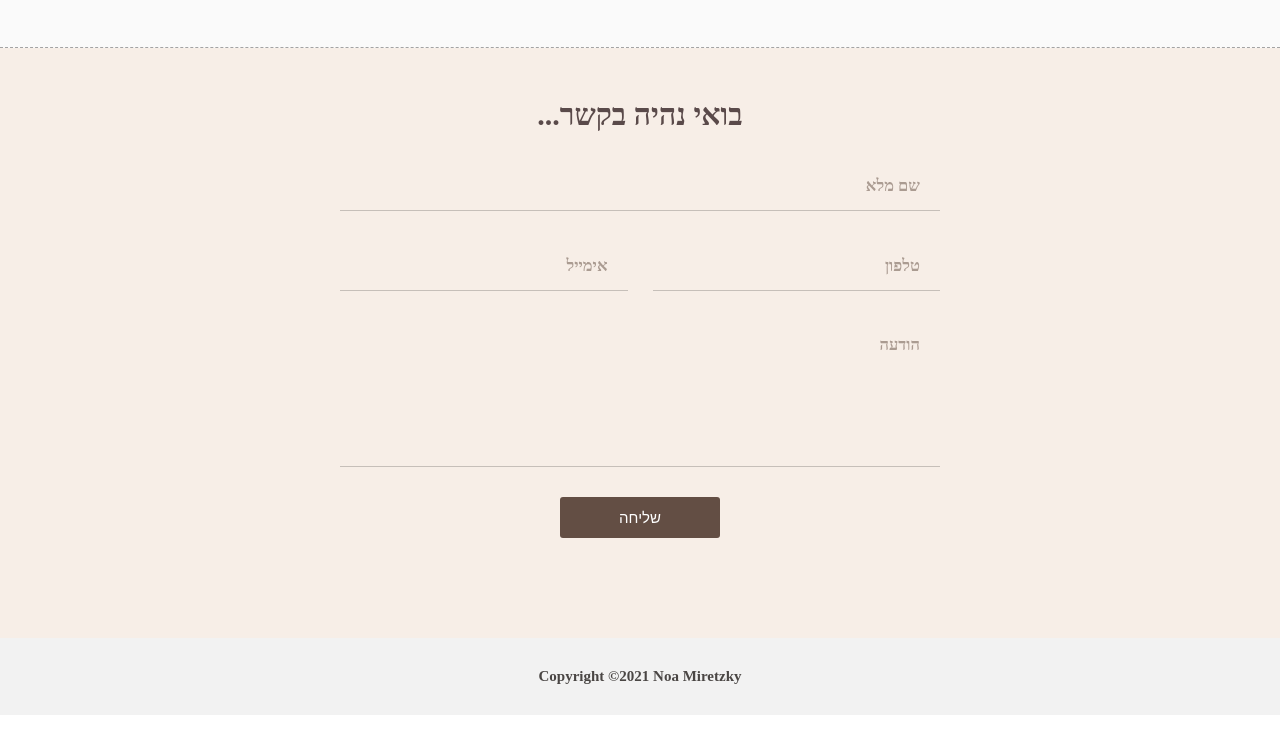
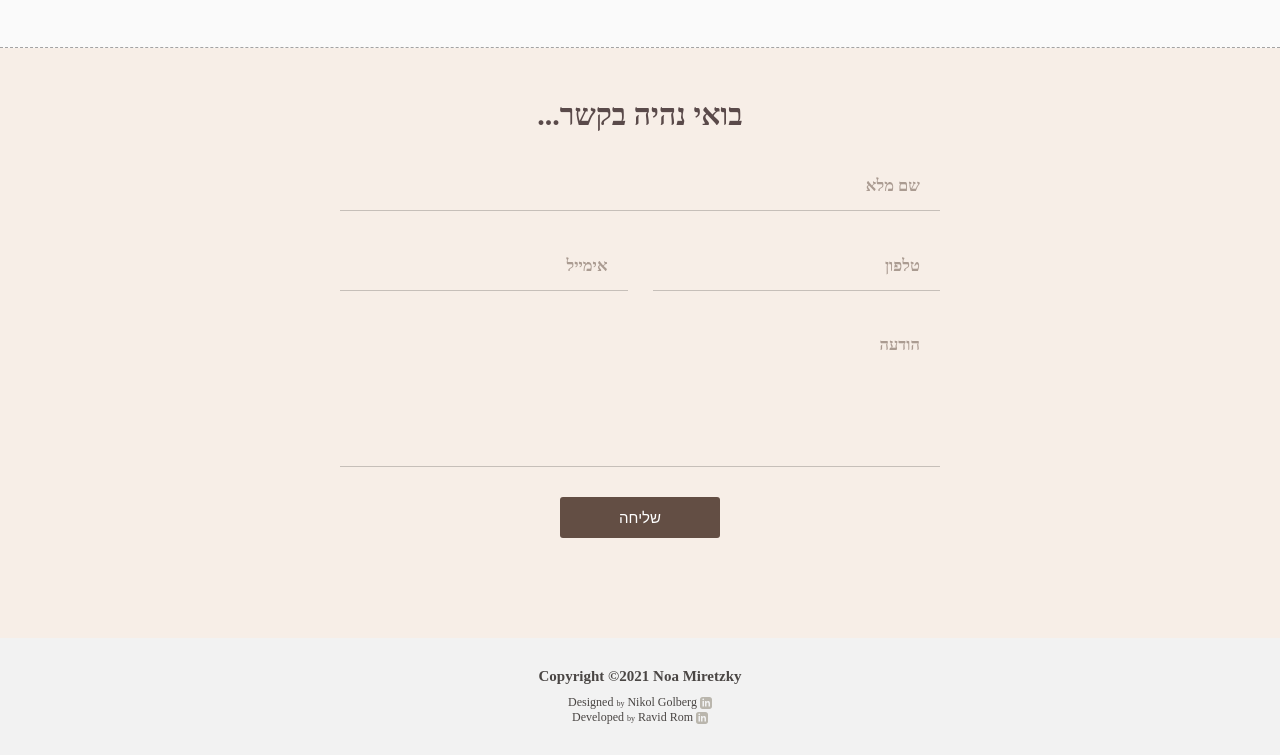
Before and after one commit to RavidRo/noa-health, a website built with Vite: page index.html in a window 1280 px wide. Shown: the part 3541-4296 px from the top of the page. Before the commit the page ends 4256 px from the top, so only its background shows below. Built offline with nearby package versions, Linux system fonts and the light colour scheme; a web font is replaced by a local one.

Commit message:
Added credit in footer

```diff
--- a/index.html
+++ b/index.html
@@ -318,6 +318,24 @@
 				<h6 id="copyright">
 					Copyright ©<span id="copyright-year">2021</span> Noa Miretzky
 				</h6>
+				<div class="credit-container">
+					<img
+						id="nikol-link"
+						src="./images/linkedin-icon.svg"
+						alt="Linkedin icon"
+						class="linkedin"
+					/>
+					<h6 class="credit">Designed <span>by</span> Nikol Golberg</h6>
+				</div>
+				<div class="credit-container">
+					<img
+						id="ravid-link"
+						src="./images/linkedin-icon.svg"
+						alt="Linkedin icon"
+						class="linkedin"
+					/>
+					<h6 class="credit">Developed <span>by</span> Ravid Rom</h6>
+				</div>
 			</footer>
 		</div>
 		<script type="module" src="./main.js"></script>
--- a/main.js
+++ b/main.js
@@ -222,6 +222,19 @@ function onMobile() {
 	return check;
 }
 
+function attachCredit() {
+	document
+		.querySelector('#ravid-link')
+		.addEventListener('click', () =>
+			window.open('https://www.linkedin.com/in/ravid-rom', '_blank').focus()
+		);
+	document
+		.querySelector('#nikol-link')
+		.addEventListener('click', () =>
+			window.open('https://www.linkedin.com/in/nikolgolberg', '_blank').focus()
+		);
+}
+
 initiateTextFromConfig();
 connectionModalsFunctionality();
 setCopyrightYear();
@@ -231,3 +244,4 @@ if (onMobile()) {
 	cancelAnimations();
 }
 attachFormSubmitEvent('fs-frm');
+attachCredit();
--- a/styles/footer.css
+++ b/styles/footer.css
@@ -2,10 +2,36 @@
 footer {
 	background-color: #F2F2F2;
 	padding: 30px 20px;
+	position: relative;
 }
 
 #copyright {
-	margin: 0;
+	margin: 0 0 10px;
 
 	font-size: 0.75rem;
 }
+
+.credit {
+	position: relative;
+	margin: 0;
+	font-size: 0.6rem;
+	font-weight: 200;
+	display: inline-block;
+	align-items: center;
+}
+
+.credit-container {
+	display: flex;
+	align-items: center;
+	justify-content: center;
+}
+
+.linkedin {
+	height: 12px;
+	margin-left: 3px;
+	cursor: pointer;
+}
+
+.credit span {
+	font-size: 0.4rem;
+}
```
Also changed, not shown: images/linkedin-icon.svg (added).
